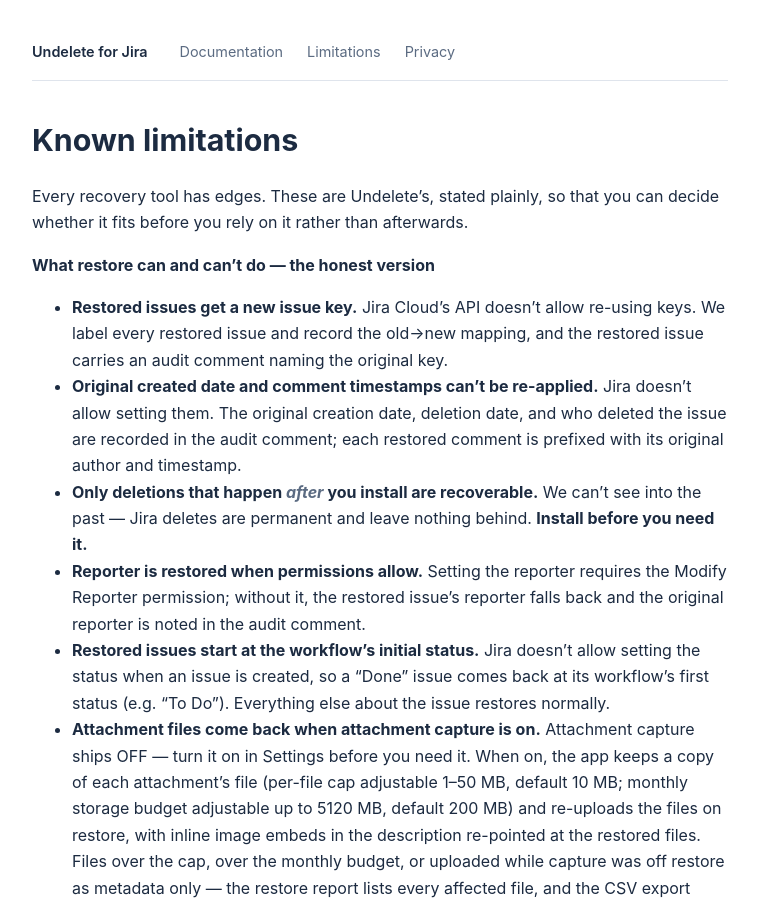
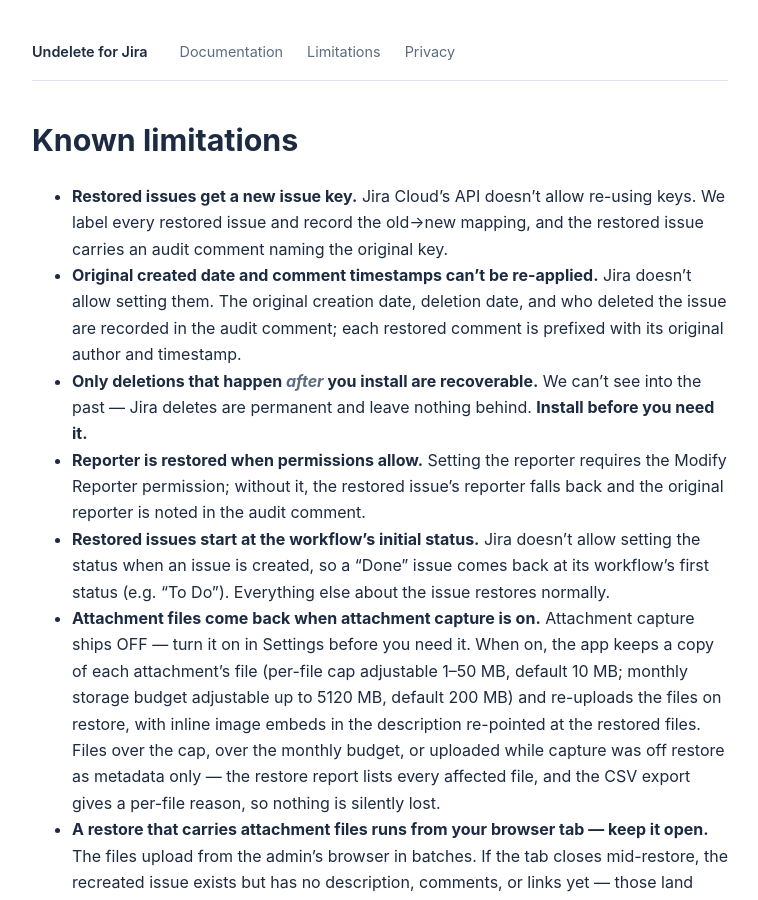
Before and after one commit to WTurunen/undelete-legal, a Jekyll site: the page built from limitations.md, in a window 1280 px wide and 900 px high. Shown: the whole window, without its empty margins (260-1018 px from the left). Built offline with Jekyll 4.4.1, drawn with Linux system fonts in a browser that asks for light colours.

Commit message:
Cut meta-commentary from the pages
Lines that described the writing instead of doing it: the note about the
docs being written in Simplified Technical English, the limitations intro
about deciding whether the app fits, and the "the honest version" heading.
A reader wants the limitation, not a preamble telling them the limitation
is honest.

Co-Authored-By: Claude Opus 5 <noreply@anthropic.com>

```diff
--- a/limitations.md
+++ b/limitations.md
@@ -3,11 +3,6 @@ title: Known limitations
 ---
 
 # Known limitations
-
-Every recovery tool has edges. These are Undelete's, stated plainly, so that you can
-decide whether it fits before you rely on it rather than afterwards.
-
-**What restore can and can't do — the honest version**
 
 - **Restored issues get a new issue key.** Jira Cloud's API doesn't allow re-using keys.
   We label every restored issue and record the old→new mapping, and the restored issue
```
Also changed, not shown: docs.md (+0 -5 lines), index.md (+1 -1 lines).
